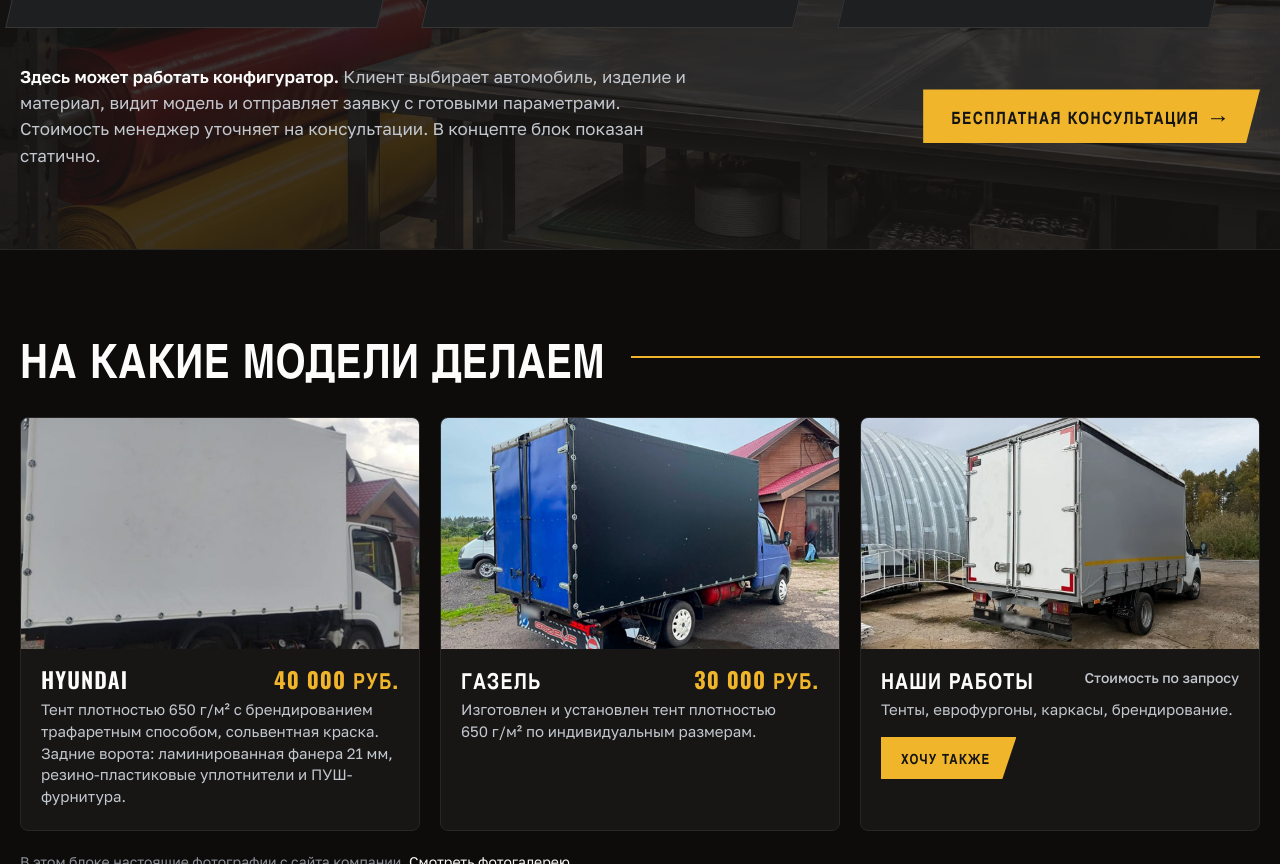
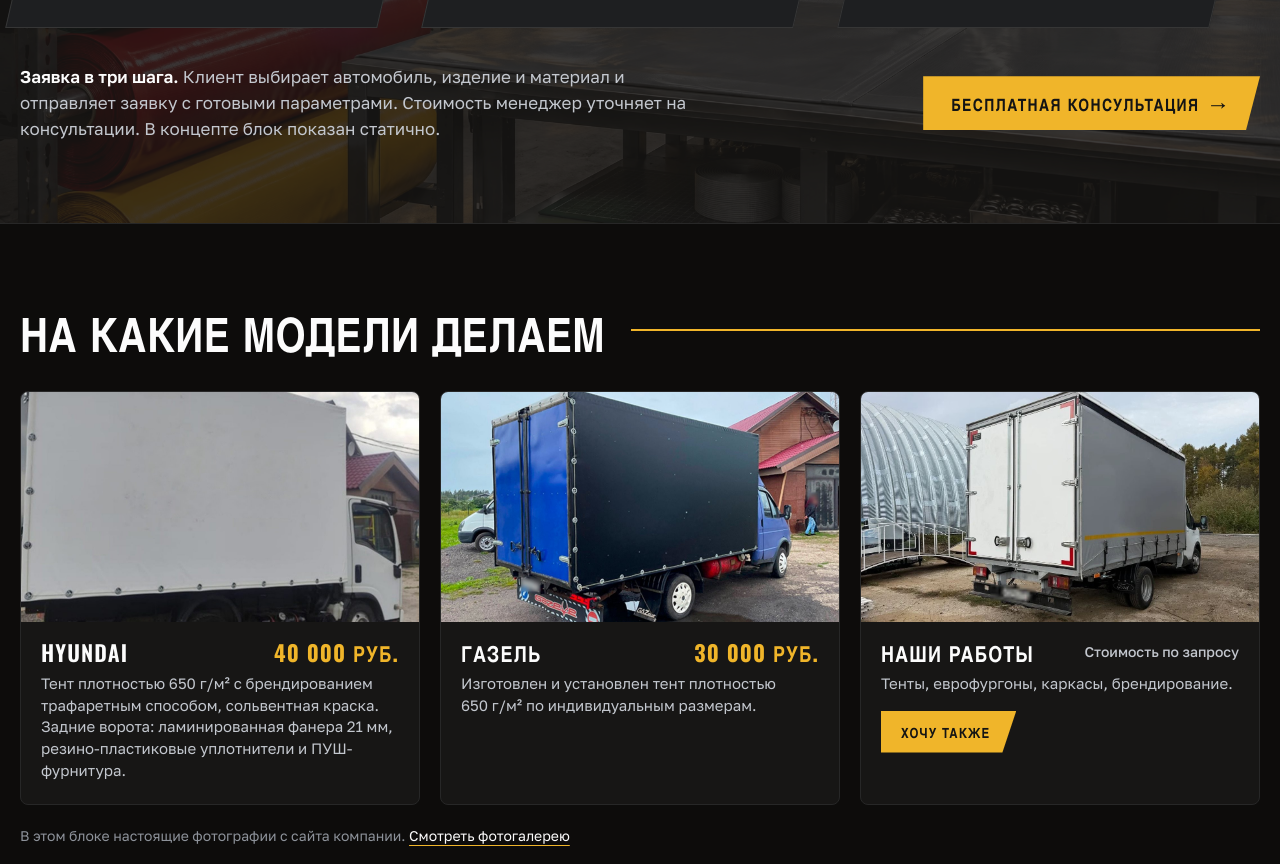
Before and after one commit to takedown-desing/tehnofurgon-homepage-redesign, a plain HTML site: page v3/index.html in a window 1280 px wide. Shown: the part 3040-3904 px from the top of the page. Drawn offline with nearby package versions, Linux system fonts and the light colour scheme.

Commit message:
Убрать упоминания конфигуратора из описаний набросков
Co-Authored-By: Claude Opus 5.5 <noreply@anthropic.com>

```diff
--- a/v3/index.html
+++ b/v3/index.html
@@ -477,7 +477,7 @@ footer p{flex-basis:100%;border-top:1px solid var(--line);padding-top:18px}
       </div></li>
     </ol>
     <div class="cfg-foot">
-      <p><b>Здесь может работать конфигуратор.</b> Клиент выбирает автомобиль, изделие и материал, видит модель и отправляет заявку с готовыми параметрами. Стоимость менеджер уточняет на консультации. В концепте блок показан статично.</p>
+      <p><b>Заявка в три шага.</b> Клиент выбирает автомобиль, изделие и материал и отправляет заявку с готовыми параметрами. Стоимость менеджер уточняет на консультации. В концепте блок показан статично.</p>
       <a class="btn" href="#request">Бесплатная консультация <span aria-hidden="true">→</span></a>
     </div>
   </div>
```
Also changed, not shown: index.html (+1 -1 lines).
